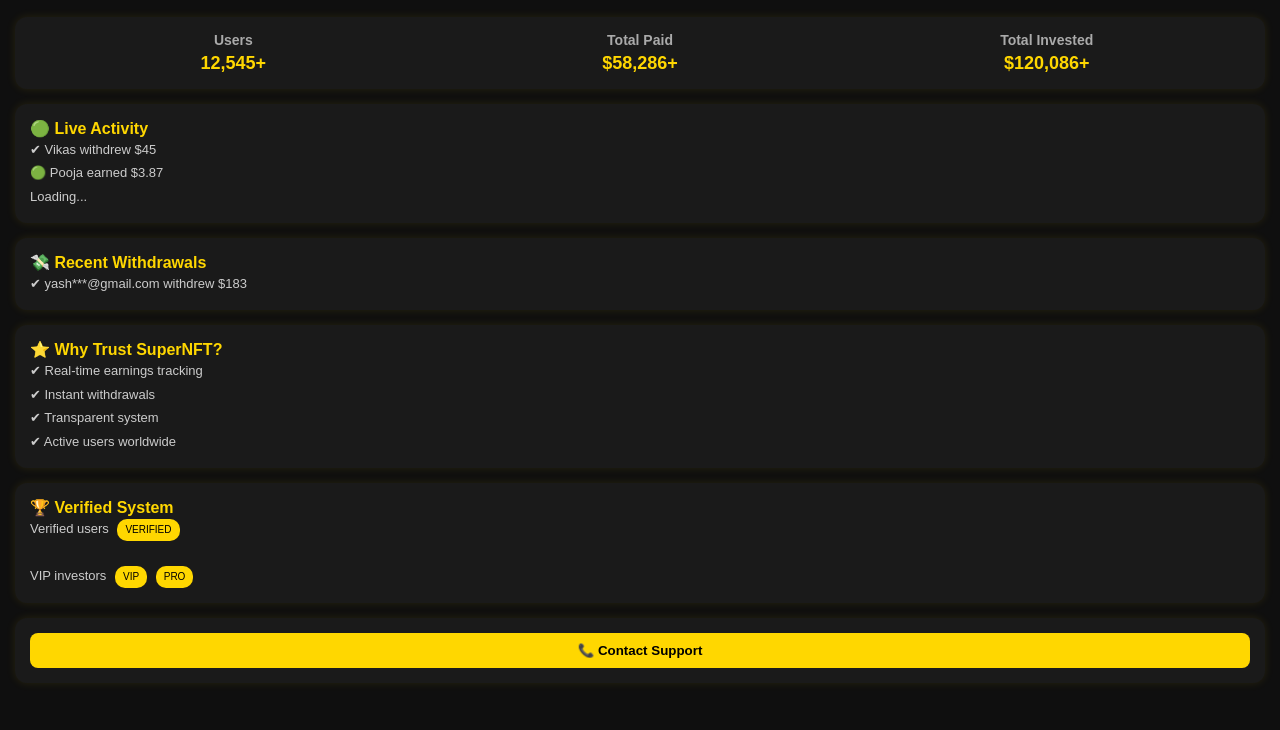
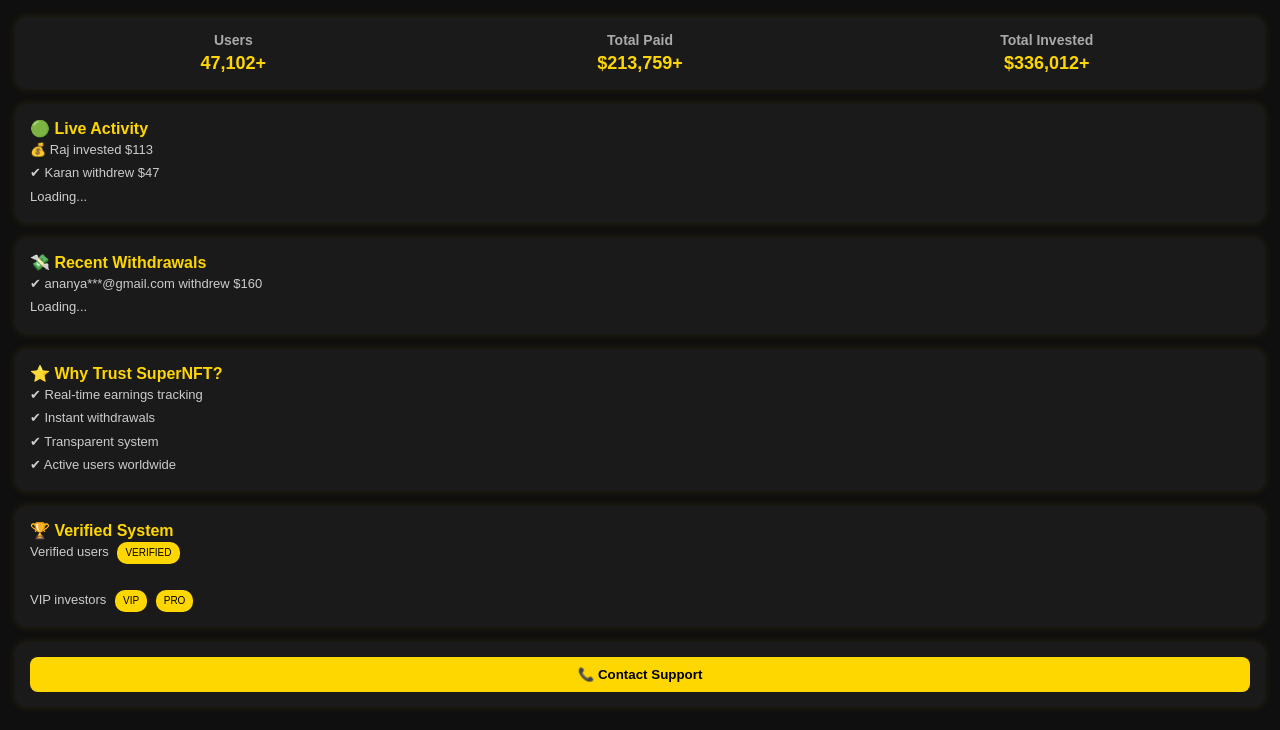
Before and after one commit to mysupernft-hash/mysupernft-hash.github.io, a website: page trust.html in a window 1280 px wide. Shown: the part 66-796 px from the top of the page. Drawn offline with Linux system fonts and the light colour scheme.

Commit message:
Update trust.html

```diff
--- a/trust.html
+++ b/trust.html
@@ -82,15 +82,15 @@
   <div class="stats">
     <div class="stat-box">
       <h3>Users</h3>
-      <p id="users"></p>
+      <p id="users">Loading...</p>
     </div>
     <div class="stat-box">
       <h3>Total Paid</h3>
-      <p id="paid"></p>
+      <p id="paid">Loading...</p>
     </div>
     <div class="stat-box">
       <h3>Total Invested</h3>
-      <p id="invest"></p>
+      <p id="invest">Loading...</p>
     </div>
   </div>
 </div>
@@ -104,7 +104,7 @@
 <!-- WITHDRAW -->
 <div class="card">
   <b>💸 Recent Withdrawals</b>
-  <div class="feed" id="withdrawFeed"></div>
+  <div class="feed" id="withdrawFeed">Loading...</div>
 </div>
 
 <!-- TRUST -->
@@ -136,26 +136,27 @@
 <script>
 
 // =======================
-// 🔥 LOAD OR INIT DATA
+// 🔥 BASE VALUES
 // =======================
-let users = localStorage.getItem("users");
-let paid = localStorage.getItem("paid");
-let invest = localStorage.getItem("invest");
+const baseUsers = 12540;
+const basePaid = 58230;
+const baseInvest = 120000;
 
-if(!users){
-  users = 12540;
-  paid = 58230;
-  invest = 120000;
-}else{
-  users = parseFloat(users);
-  paid = parseFloat(paid);
-  invest = parseFloat(invest);
-}
+// 🔥 START TIME (important)
+const startTime = Date.now() - 86400000; // 1 day running feel
 
 // =======================
-// 🔥 UPDATE UI FUNCTION
+// 🔥 CALCULATION SYSTEM
 // =======================
-function updateUI(){
+function updateStats(){
+
+  const now = Date.now();
+  const seconds = (now - startTime) / 1000;
+
+  const users = baseUsers + seconds * 0.4;
+  const paid = basePaid + seconds * 1.8;
+  const invest = baseInvest + seconds * 2.5;
+
   document.getElementById("users").innerText =
     Math.floor(users).toLocaleString()+"+";
 
@@ -166,25 +167,8 @@
     "$"+Math.floor(invest).toLocaleString()+"+";
 }
 
-updateUI();
-
-// =======================
-// 🔥 LIVE GROWTH LOOP
-// =======================
-setInterval(()=>{
-
-  users += Math.random()*2;
-  paid += Math.random()*15;
-  invest += Math.random()*25;
-
-  updateUI();
-
-  // SAVE
-  localStorage.setItem("users", users);
-  localStorage.setItem("paid", paid);
-  localStorage.setItem("invest", invest);
-
-},1000);
+updateStats();
+setInterval(updateStats,1000);
 
 // =======================
 // 🔥 INDIAN NAMES
```
